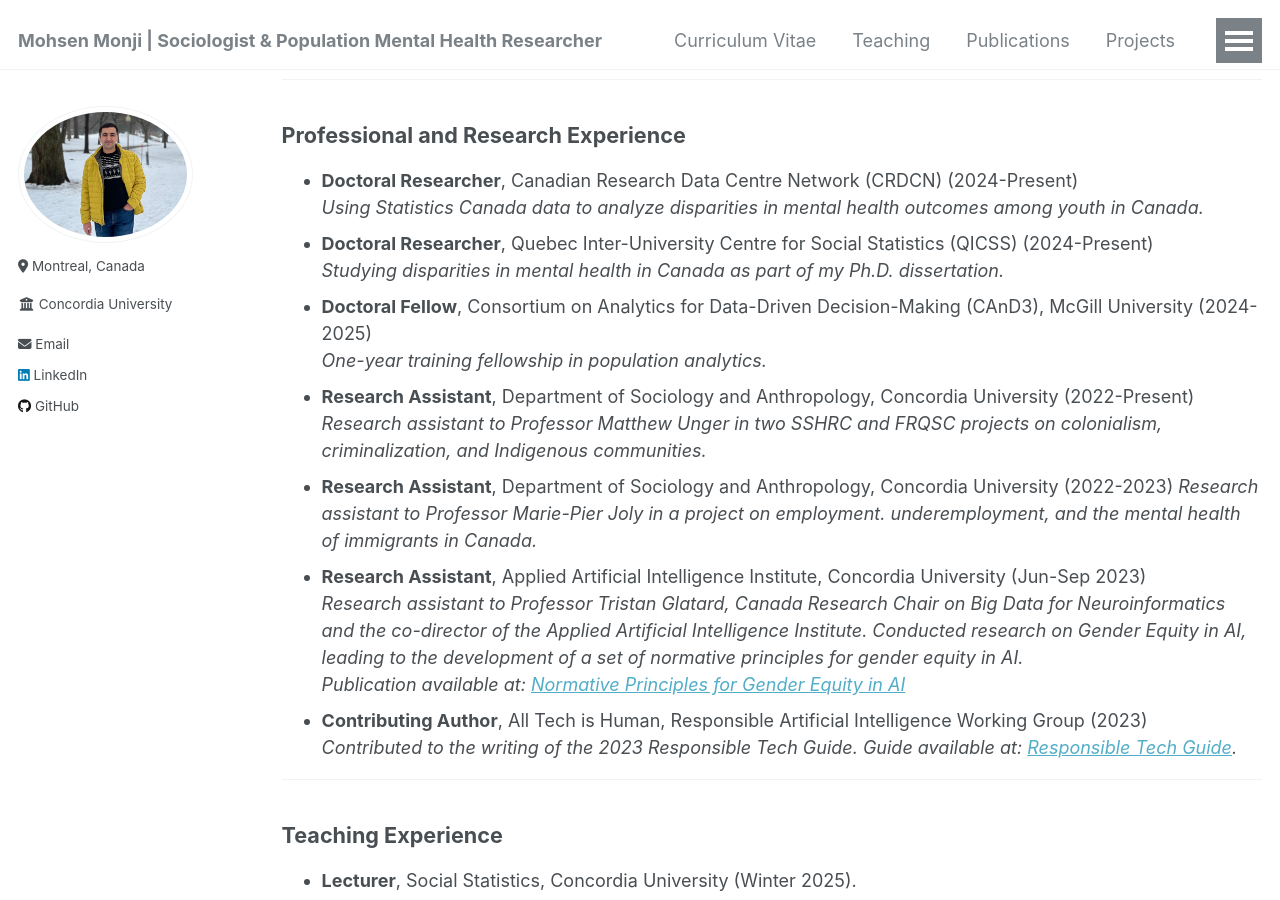
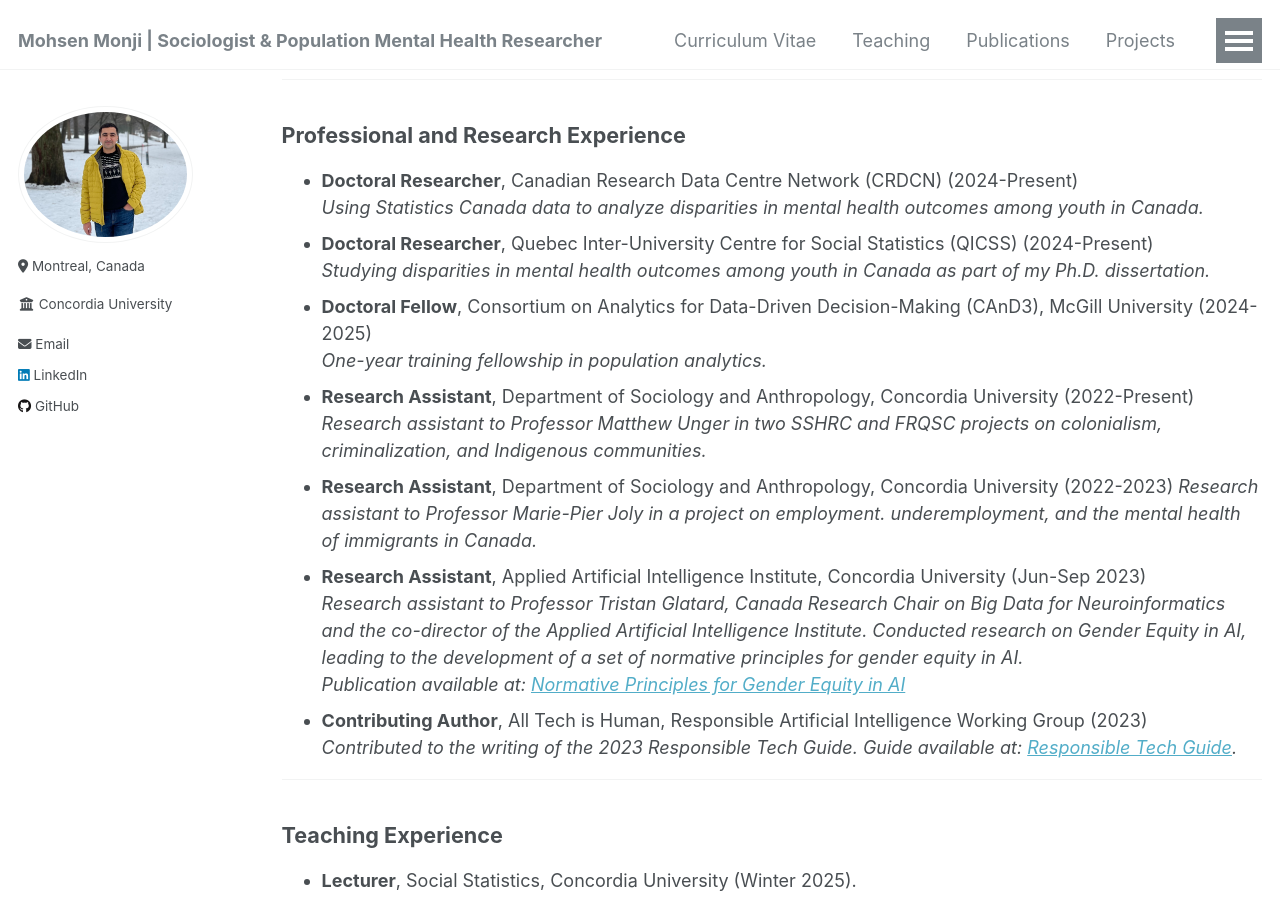
Before and after one commit to Mohsnmonji/mohsnmonji.github.io, a Jekyll site: the page built from _pages/Curriculum Vitae.md, in a window 1280 px wide and 900 px high, scrolled down 655 px. Built offline with Jekyll 4.4.1, drawn with Linux system fonts in a browser that asks for light colours.

Commit message:
Update Curriculum Vitae.md

```diff
--- a/_pages/Curriculum Vitae.md
+++ b/_pages/Curriculum Vitae.md
@@ -36,7 +36,7 @@ redirect_from:
 - **Doctoral Researcher**, Canadian Research Data Centre Network (CRDCN) (2024-Present)
   *Using Statistics Canada data to analyze disparities in mental health outcomes among youth in Canada.*
 - **Doctoral Researcher**, Quebec Inter-University Centre for Social Statistics (QICSS) (2024-Present)
-  *Studying disparities in mental health in Canada as part of my Ph.D. dissertation.*
+  *Studying disparities in mental health outcomes among youth in Canada as part of my Ph.D. dissertation.*
 - **Doctoral Fellow**, Consortium on Analytics for Data-Driven Decision-Making (CAnD3), McGill University (2024-2025)
   *One-year training fellowship in population analytics.*
 - **Research Assistant**, Department of Sociology and Anthropology, Concordia University (2022-Present)
```
